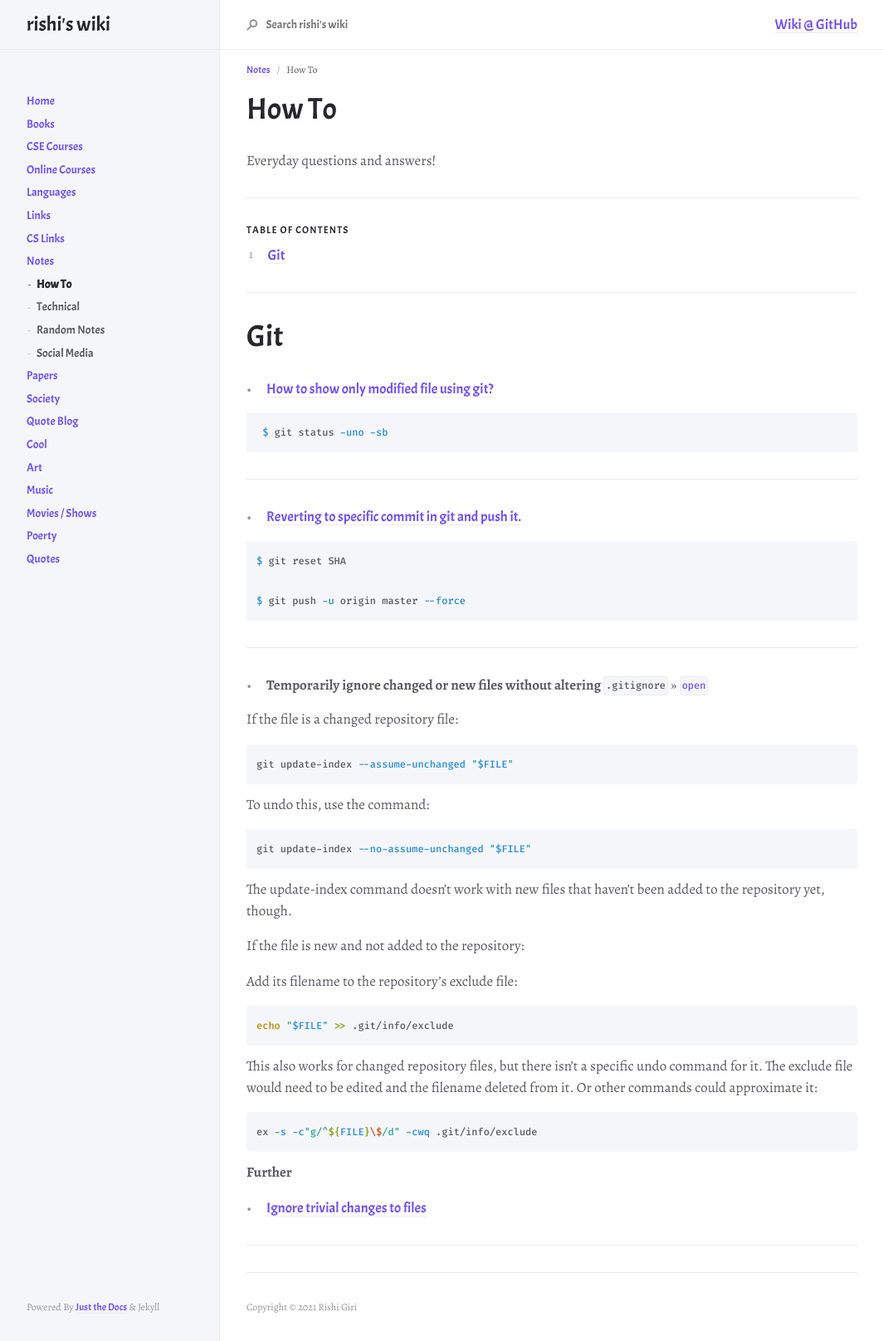
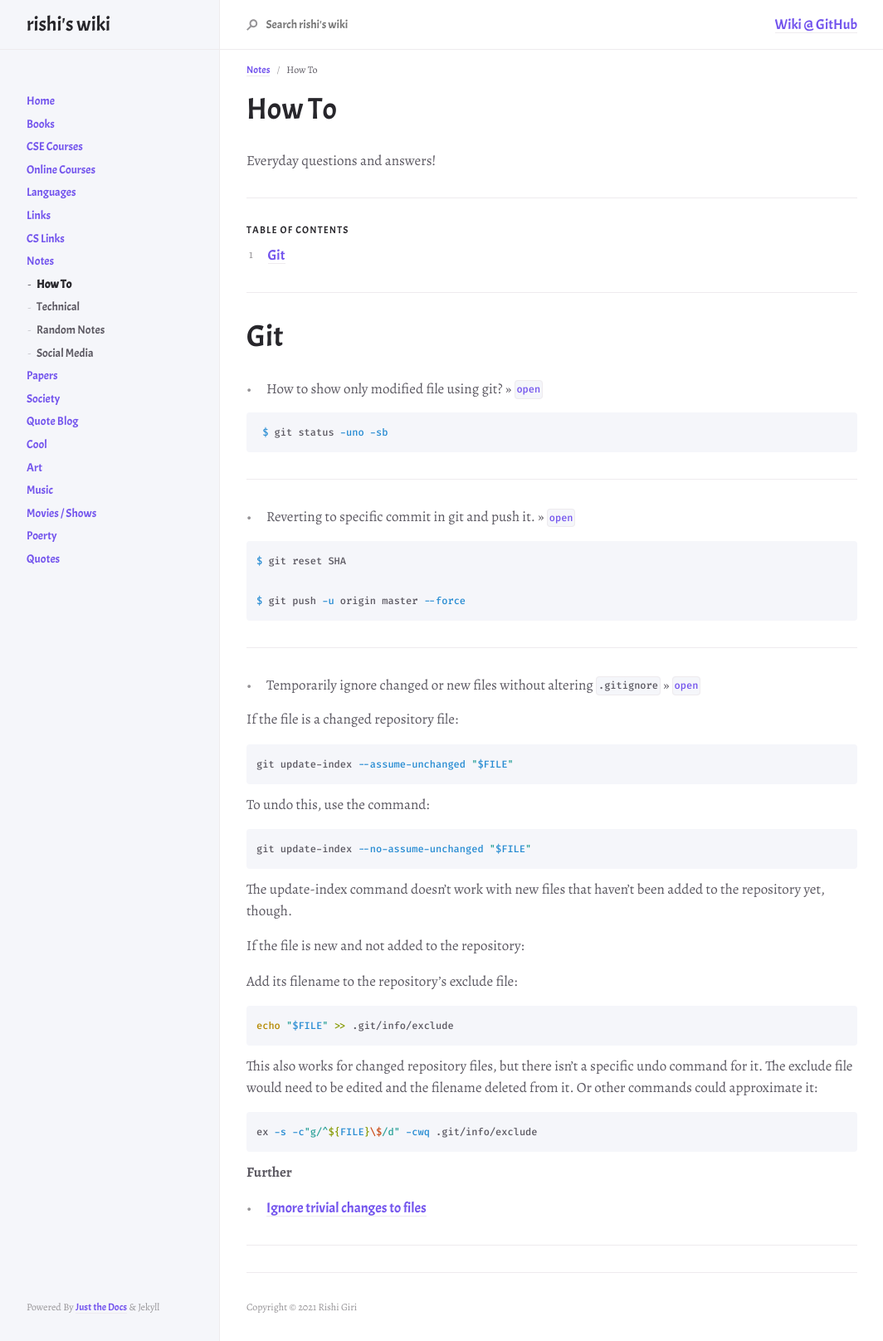
Before and after one commit to r8w/r8w, a Jekyll site: the page built from docs/notes/howto.md, in a window 1280 px wide. Shown: the whole page at 83% size, without its empty margins (107-1171 px from the left). Built offline with Jekyll 4.4.1, drawn with Linux system fonts in a browser that asks for light colours; nearby versions of some CDN libraries.

Commit message:
update formatting - notes

````diff
--- a/docs/notes/howto.md
+++ b/docs/notes/howto.md
@@ -23,7 +23,7 @@ Everyday questions and answers!
 
 # Git
 
- - [How to show only modified file using git?](https://stackoverflow.com/questions/10018533/is-it-possible-to-git-status-only-modified-files)
+ - How to show only modified file using git? >> [`open`](https://stackoverflow.com/questions/10018533/is-it-possible-to-git-status-only-modified-files)
 
  ```sh
  $ git status -uno -sb
@@ -31,7 +31,7 @@ Everyday questions and answers!
 
 ---
 
-- [Reverting to specific commit in git and push it.](https://stackoverflow.com/questions/3639115/reverting-to-a-specific-commit-based-on-commit-id-with-git)
+- Reverting to specific commit in git and push it. >> [`open`](https://stackoverflow.com/questions/3639115/reverting-to-a-specific-commit-based-on-commit-id-with-git)
 
 ```sh
 $ git reset SHA
@@ -40,7 +40,7 @@ $ git push -u origin master --force
 ```
 ---
 
-- __Temporarily ignore changed or new files without altering `.gitignore`__ >> [`open`](https://gist.github.com/sloanlance/0f0cb5e9819e11d698a26a623bc649f4)
+- Temporarily ignore changed or new files without altering `.gitignore` >> [`open`](https://gist.github.com/sloanlance/0f0cb5e9819e11d698a26a623bc649f4)
 
 If the file is a changed repository file:
 
````
